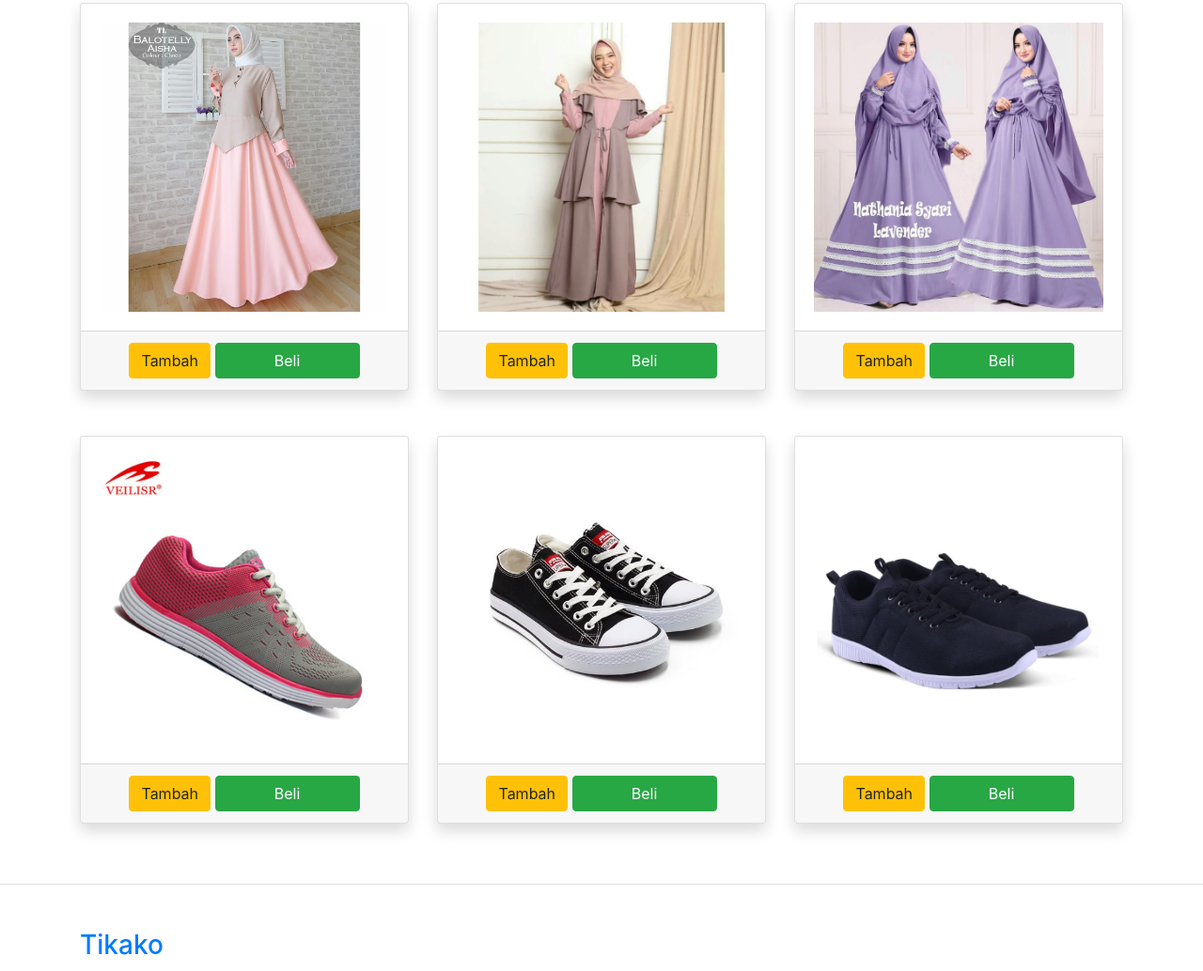
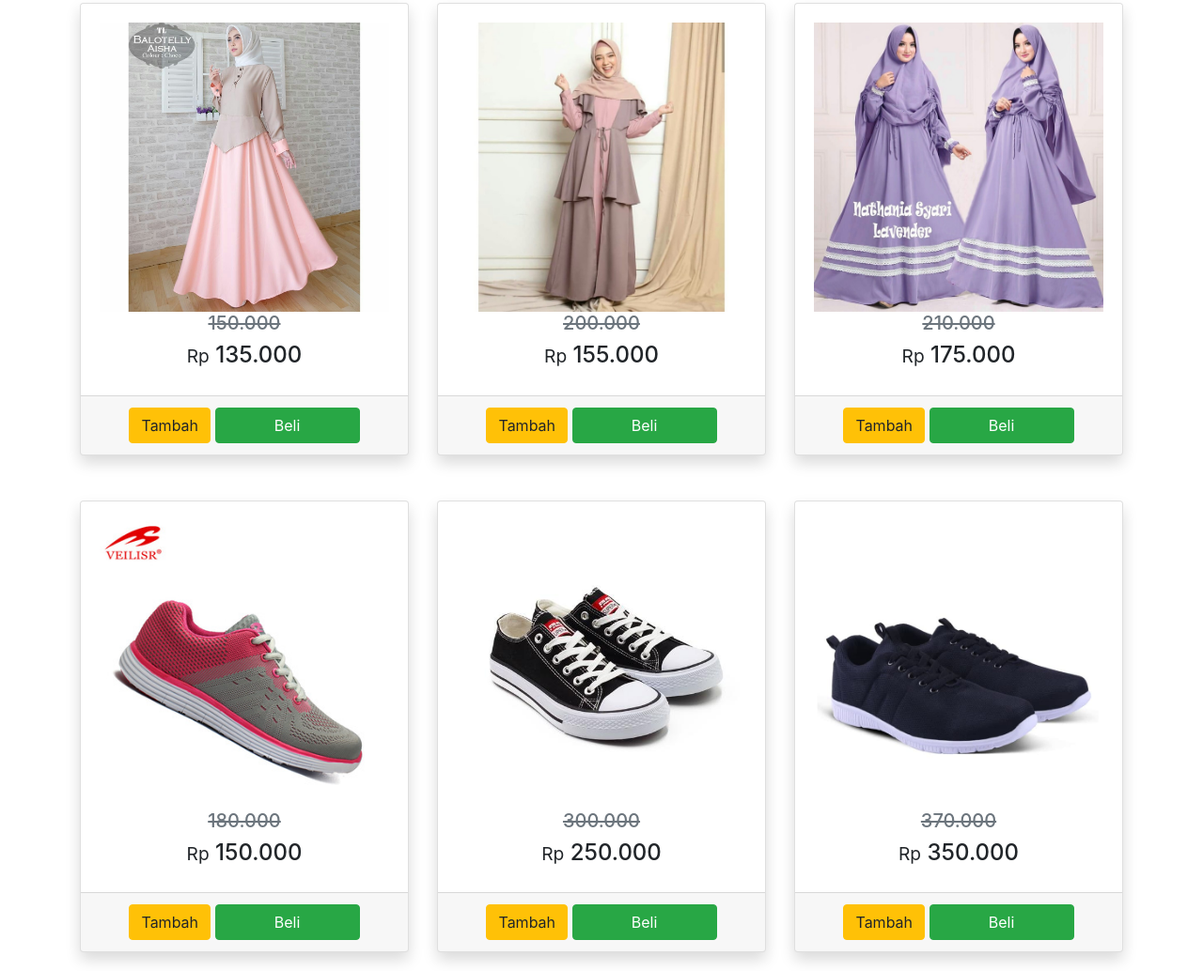
Before and after one commit to rhbekti/belajar.github.io, a plain HTML site: page index.html in a window 1280 px wide. Shown: the part 810-1844 px from the top of the page at 94% size. Drawn offline with Linux system fonts and the light colour scheme.

Commit message:
revisi harga produk

```diff
--- a/index.html
+++ b/index.html
@@ -153,11 +153,14 @@
                 <p>Promo pakaian yang cocok saat liburan</p>
             </div>
         </div>
-        <div class="row mt-3">
+        <div class="row mt-3 text-center">
             <div class="col-12 col-md-4 my-3 d-sm-block">
                 <div class="card shadow">
                     <div class="card-body">
                         <img src="asset/images/muslim2.jpg" alt="" class="img-fluid">
+                        <br>
+                        <h5 class="text-secondary"><s>150.000</s></h5>
+                        <h4><small>Rp</small> 135.000</h4>
                     </div>
                     <div class="card-footer text-center">
                         <button class="btn btn-warning">Tambah</button>
@@ -169,6 +172,9 @@
                 <div class="card shadow">
                     <div class="card-body">
                         <img src="asset/images/muslim3.jpg" alt="" class="img-fluid">
+                        <br>
+                        <h5 class="text-secondary"><s>200.000</s></h5>
+                        <h4><small>Rp</small> 155.000</h4>
                     </div>
                     <div class="card-footer text-center">
                         <button class="btn btn-warning">Tambah</button>
@@ -180,6 +186,9 @@
                 <div class="card shadow">
                     <div class="card-body">
                         <img src="asset/images/bjuwanita.jpg" alt="" class="img-fluid">
+                        <br>
+                        <h5 class="text-secondary"><s>210.000</s></h5>
+                        <h4><small>Rp</small> 175.000</h4>
                     </div>
                     <div class="card-footer text-center">
                         <button class="btn btn-warning">Tambah</button>
@@ -188,11 +197,14 @@
                 </div>
             </div>
         </div>
-        <div class="row mt-3">
+        <div class="row mt-3 text-center">
             <div class="col-12 col-md-4 my-3 d-sm-block">
                 <div class="card shadow">
                     <div class="card-body">
                         <img src="asset/images/rajut.jpg" alt="" class="img-fluid">
+                        <br>
+                        <h5 class="text-secondary"><s>180.000</s></h5>
+                        <h4><small>Rp</small> 150.000</h4>
                     </div>
                     <div class="card-footer text-center">
                         <button class="btn btn-warning">Tambah</button>
@@ -204,6 +216,9 @@
                 <div class="card shadow">
                     <div class="card-body">
                         <img src="asset/images/casual.jpg" alt="" class="img-fluid">
+                        <br>
+                        <h5 class="text-secondary"><s>300.000</s></h5>
+                        <h4><small>Rp</small> 250.000</h4>
                     </div>
                     <div class="card-footer text-center">
                         <button class="btn btn-warning">Tambah</button>
@@ -215,6 +230,9 @@
                 <div class="card shadow">
                     <div class="card-body">
                         <img src="asset/images/varka.jpg" alt="" class="img-fluid">
+                        <br>
+                        <h5 class="text-secondary"><s>370.000</s></h5>
+                        <h4><small>Rp</small> 350.000</h4>
                     </div>
                     <div class="card-footer text-center">
                         <button class="btn btn-warning">Tambah</button>
```
